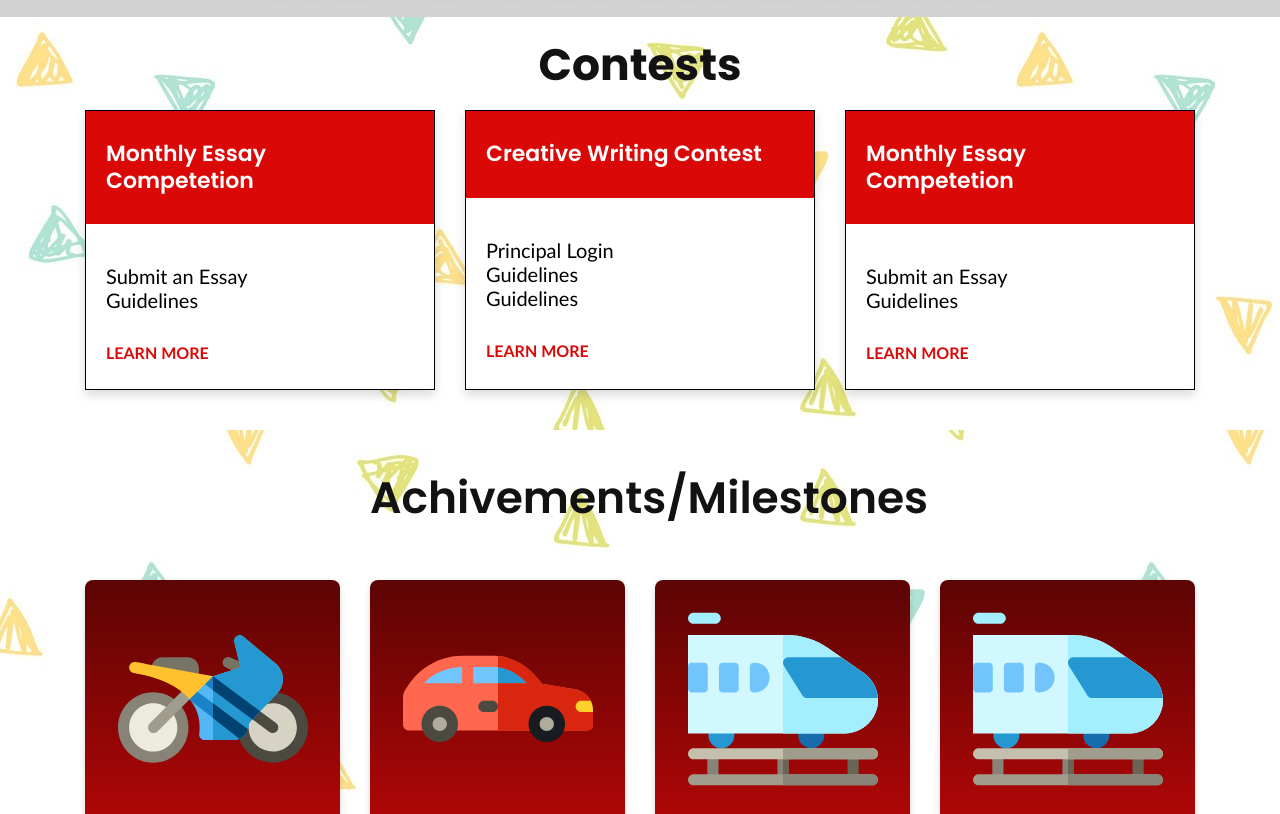
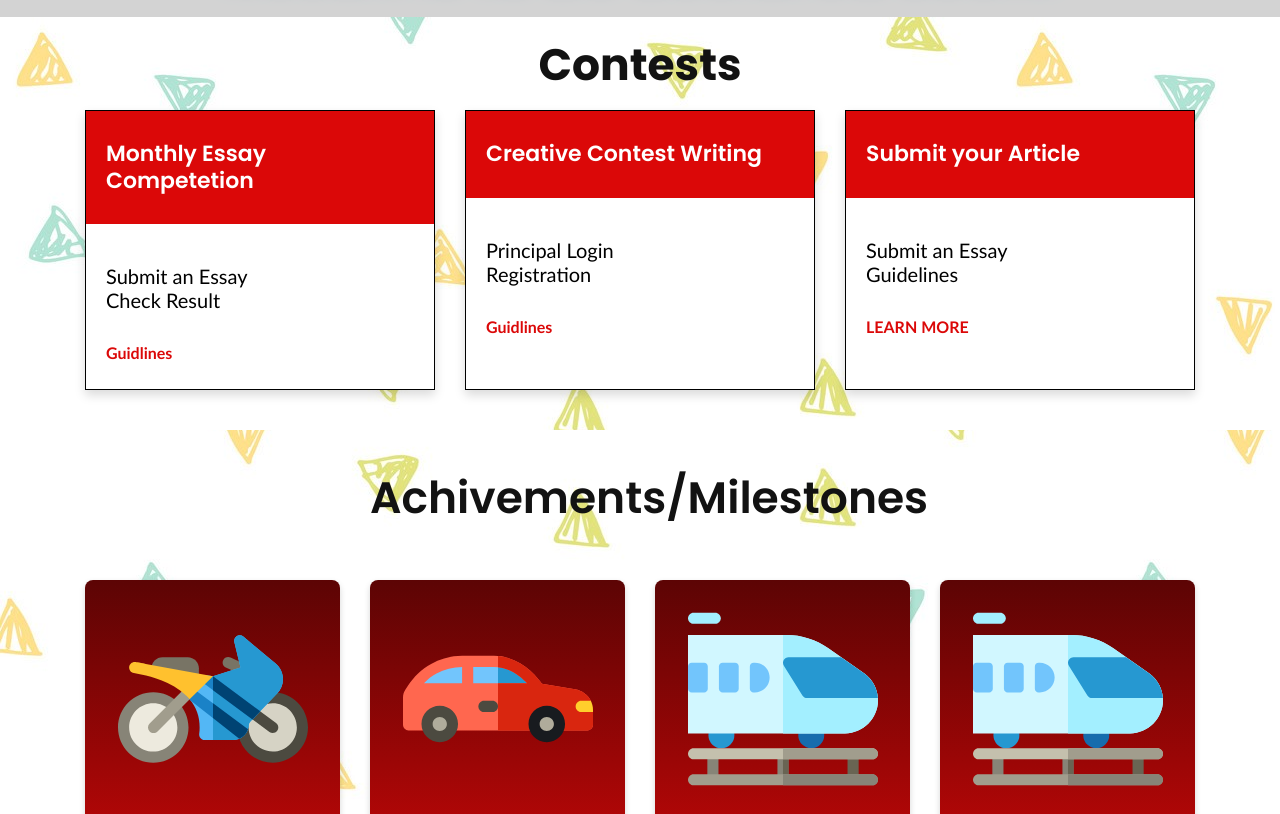
Before and after one commit to monomousumi/final2, a plain HTML site: page index.html in a window 1280 px wide. Shown: the part 868-1682 px from the top of the page. Drawn offline with nearby package versions, Linux system fonts and the light colour scheme.

Commit message:
Update index.html

```diff
--- a/index.html
+++ b/index.html
@@ -226,41 +226,49 @@
                 <img class="shape" src="assets/images/f-shape-1.svg" alt="Shape">
               </div>
             </div>
+
+
+
+
+
+
+
             <div class="features-content" style="padding:0 20px;">
-              <p style="font-size:20px;"><a style="color:black!important;" href="https://fast-dusk-69618.herokuapp.com/">Submit an Essay<br>
+              <p style="font-size:20px;"><a style="color:black!important;" href="https://weavermag.com/essay-contest/public/">Submit an Essay<br>
                 </a></p>
-              <p style="font-size:20px;"><a style="color:black!important;" href="#">Guidelines<br>
+              <p style="font-size:20px;"><a style="color:black!important;" href="https://weavermag.com/essay-contest/public/result">Check Result<br>
                 </a></p>
-              <a style="color:#DB0808" class="features-btn" href="#">LEARN MORE</a>
+              <a style="color:#DB0808" class="features-btn" href="https://monomousumi.com/essay-competition/">Guidlines</a>
             </div>
           </div> <!-- single features -->
         </div>
         <div class="col-lg-4 col-md-7 col-sm-9">
           <div class="single-features mt-40 shadow contest-div" style="height:280px; padding-top:0; margin-top:18px; padding-right:0; padding-left:0;">
             <div class="features-title-icon d-flex justify-content-between">
-              <h4 class="features-title" style="padding:30px 20px; color:white; margin-bottom:40px;background-color:#DB0808;width:100%;"><a href="#"></a>Creative Writing Contest</h4>
+              <h4 class="features-title" style="padding:30px 20px; color:white; margin-bottom:40px;background-color:#DB0808;width:100%;"><a href="#"></a>Creative Contest Writing</h4>
+
               <div class="features-icon">
-                <!-- <i class="lni lni-layout"></i> -->
+                <!-- <i class="lni lni-brush"></i> -->
                 <img class="shape" src="assets/images/f-shape-1.svg" alt="Shape">
               </div>
             </div>
             <div class="features-content" style="padding:0 20px;">
-              <p style="font-size:20px; color:black;"><a style="color:black!important;" href="#">Principal Login<br>
+              <p style="font-size:20px;"><a style="color:black!important;" href="">Principal Login<br>
                 </a></p>
-              <p style="font-size:20px;"><a style="color:black!important;" href="#">Guidelines<br>
+              <p style="font-size:20px;"><a style="color:black!important;" href="https://weavermag.com/essay-contest/public/result">Registration<br>
                 </a></p>
-              <p style="font-size:20px;"><a style="color:black!important;" href="#">Guidelines<br>
-                </a></p>
+              <a style="color:#DB0808" class="features-btn" href="https://monomousumi.com/essay-competition/">Guidlines</a>
+            </div>
 
-              <a style="color:#DB0808" class="features-btn" href="#">LEARN MORE</a>
-            </div>
+
+
           </div> <!-- single features -->
         </div>
 
         <div class="col-lg-4 col-md-7 col-sm-9">
           <div class="single-features mt-40 shadow contest-div" style="height:280px; padding-top:0; margin-top:18px;  padding-right:0; padding-left:0;">
             <div class="features-title-icon d-flex justify-content-between">
-              <h4 class="features-title" style="padding:30px 20px; color:white; margin-bottom:40px;background-color:#DB0808;width:100%;"><a href="#"></a>Monthly Essay Competetion</h4>
+              <h4 class="features-title" style="padding:30px 20px; color:white; margin-bottom:40px;background-color:#DB0808;width:100%;"><a href="#"></a>Submit your Article</h4>
 
               <div class="features-icon">
                 <!-- <i class="lni lni-brush"></i> -->
```
